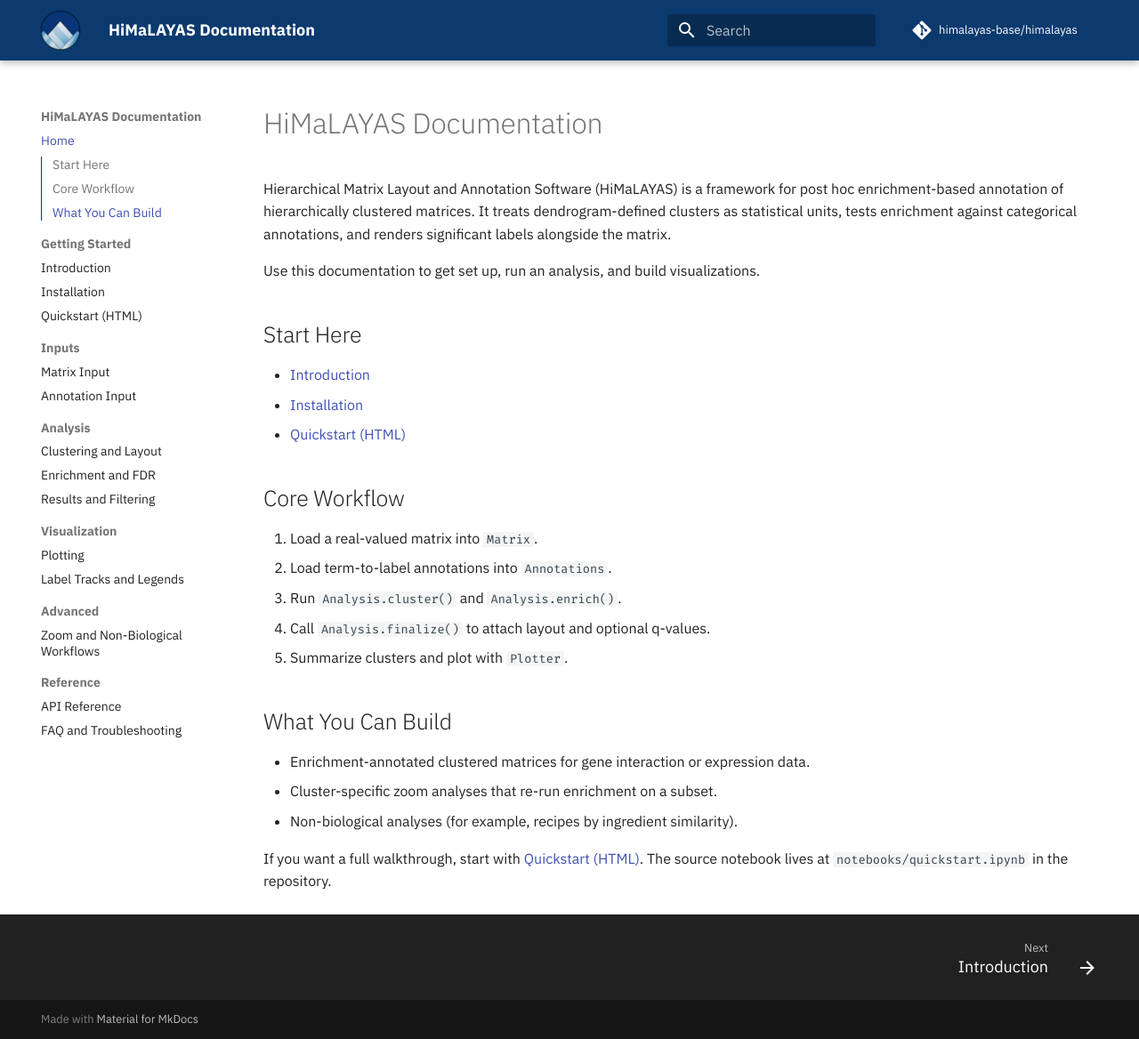
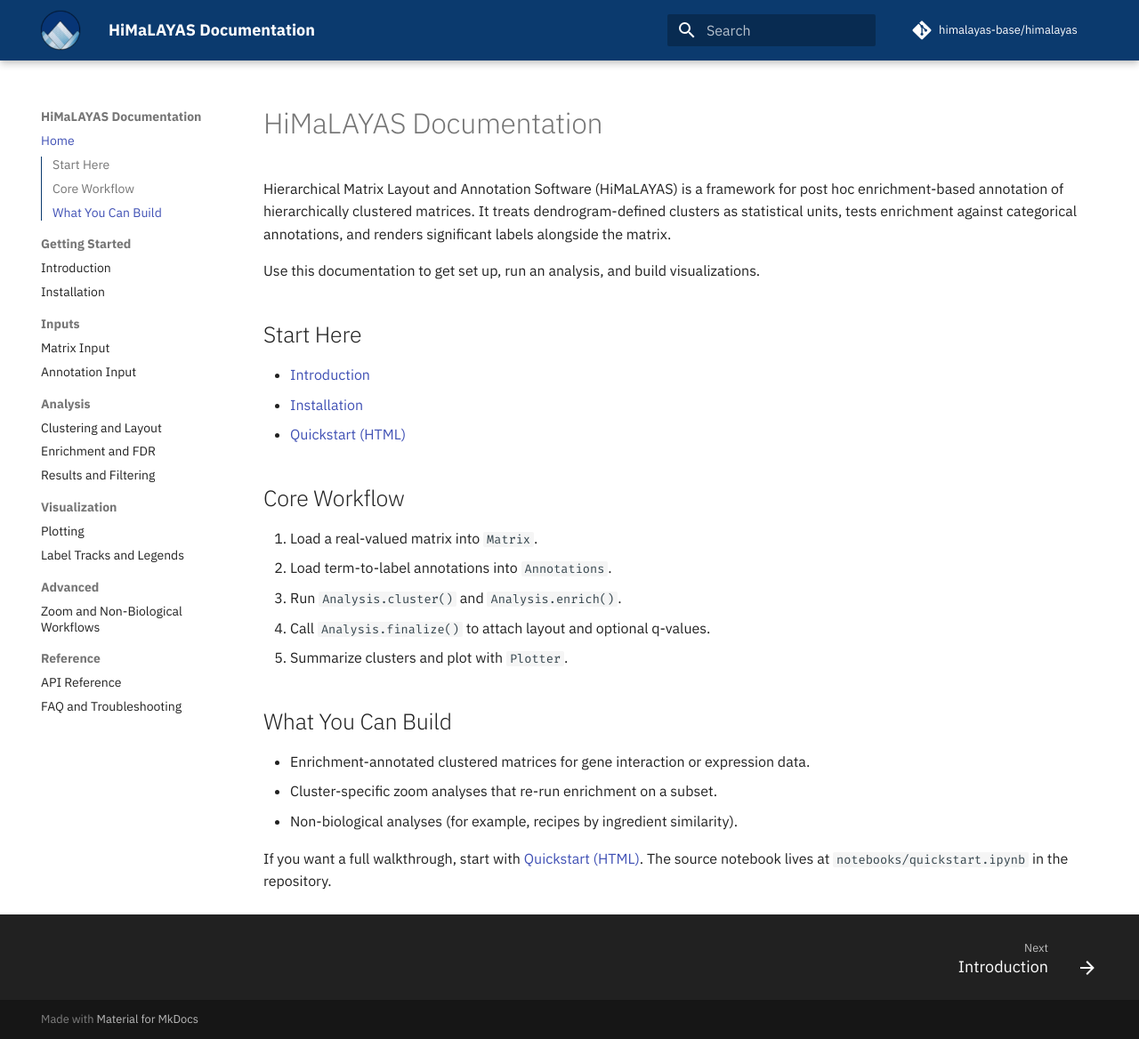
Before and after one commit to himalayas-base/himalayas-docs, an MkDocs documentation site: the page built from docs/index.md, in a window 1280 px wide and 1168 px high. Shown: the whole window at 89% size. Built offline with MkDocs 1.6.1 and Material for MkDocs 9.7.7, drawn with Linux system fonts in a browser that asks for light colours; comment, search, counter and statistics services are not loaded.

Commit message:
rm quickstart notebook from tutorial sequence

```diff
--- a/mkdocs.yml
+++ b/mkdocs.yml
@@ -9,7 +9,6 @@ nav:
   - Getting Started:
       - Introduction: 0_introduction.md
       - Installation: 1_installation.md
-      - Quickstart (HTML): quickstart.html
   - Inputs:
       - Matrix Input: 3_matrix_input.md
       - Annotation Input: 4_annotation_input.md
```
